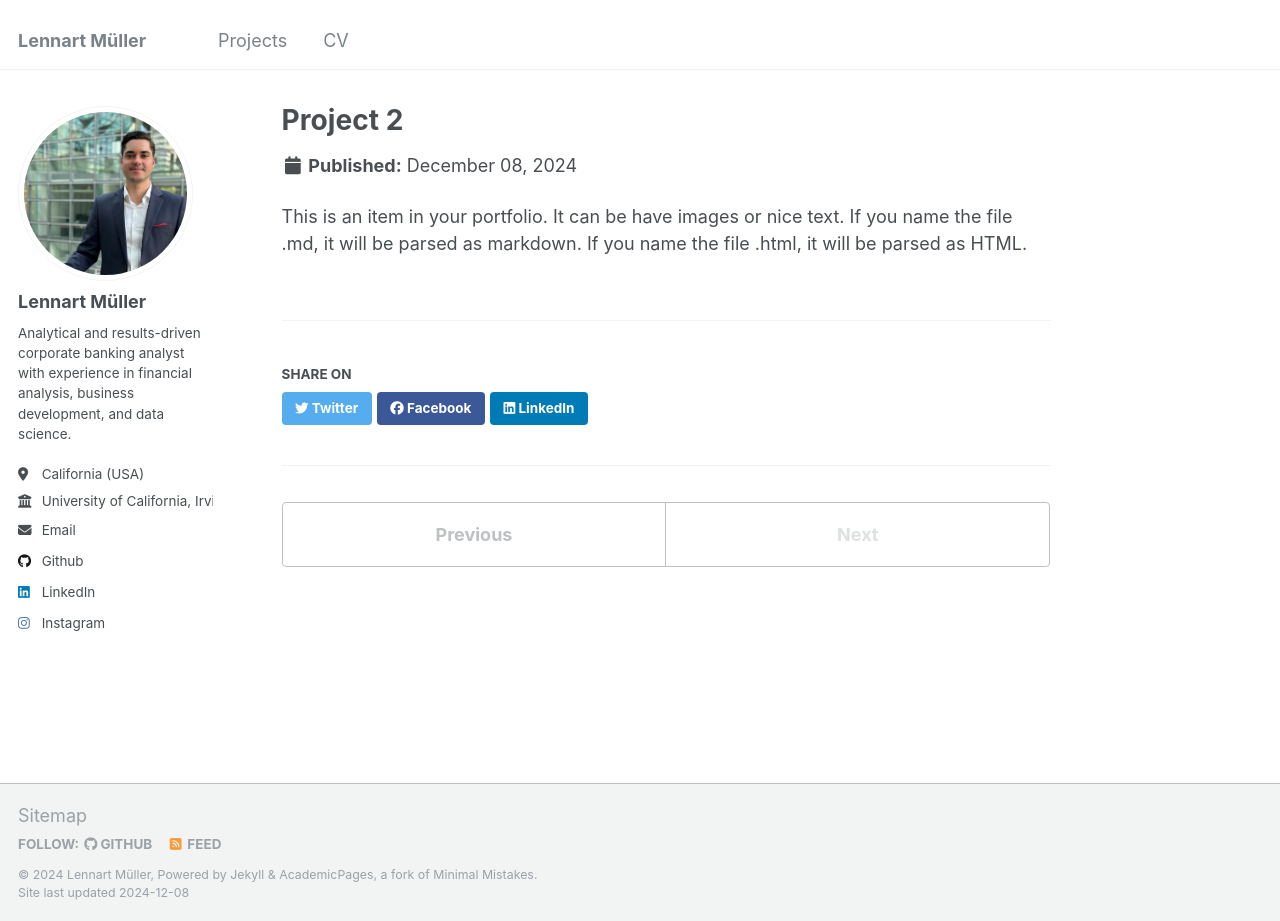
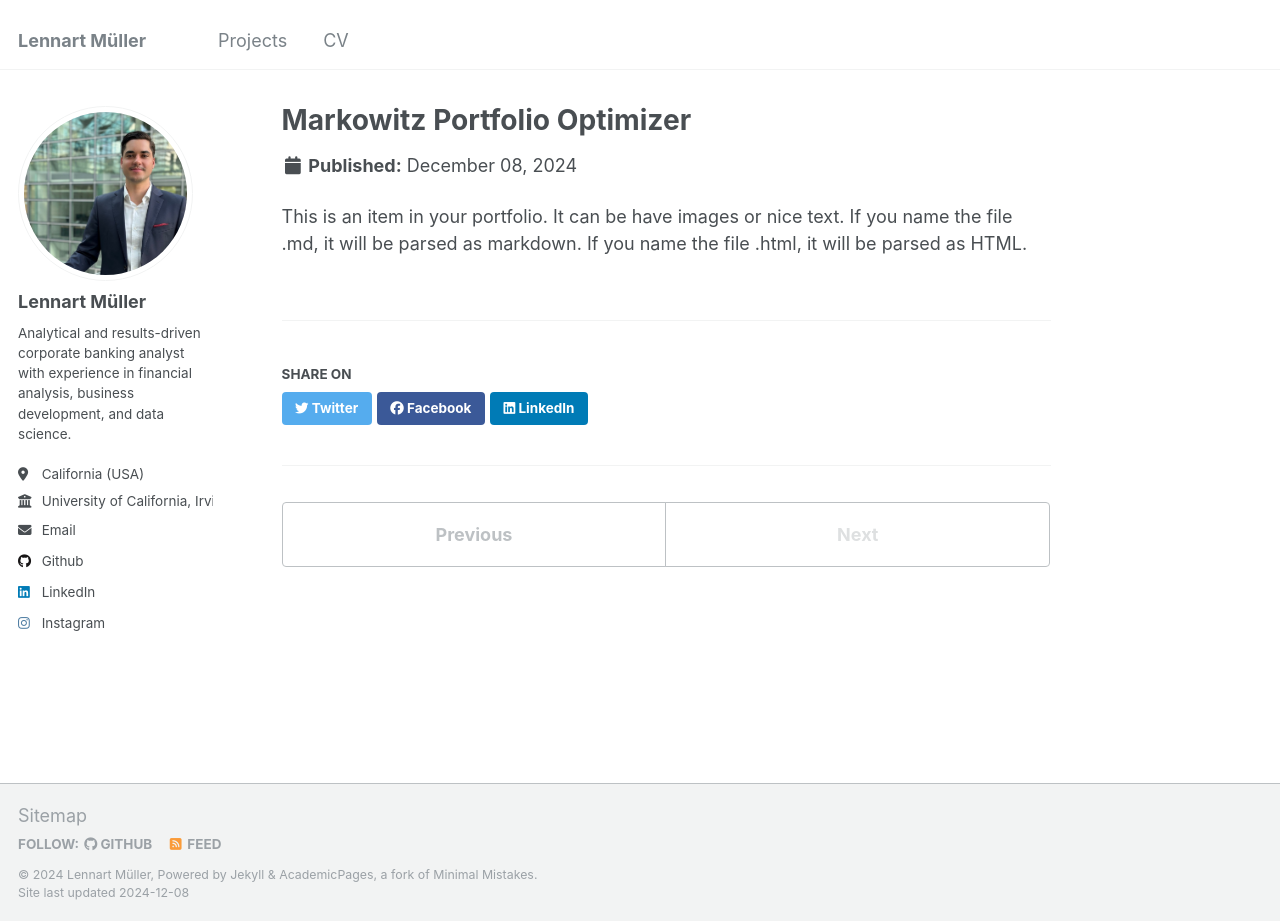
Before and after one commit to lennartmueller123/lennartmueller123.github.io, a Jekyll site: the page built from _projects/projects-2.html, in a window 1280 px wide and 921 px high. Built offline with Jekyll 4.4.1, drawn with Linux system fonts in a browser that asks for light colours.

Commit message:
Update projects-2.html

```diff
--- a/_projects/projects-2.html
+++ b/_projects/projects-2.html
@@ -1,6 +1,6 @@
 ---
-title: "Project 2"
-excerpt: "Short description of portfolio item number 2 <br/><img src='/images/500x300.png'>"
+title: "Markowitz Portfolio Optimizer"
+excerpt: "Python Project on Portfolio Optimization <br/><img src='/images/Markowitz Optimizer.png'>"
 collection: projects
 ---
 
```
